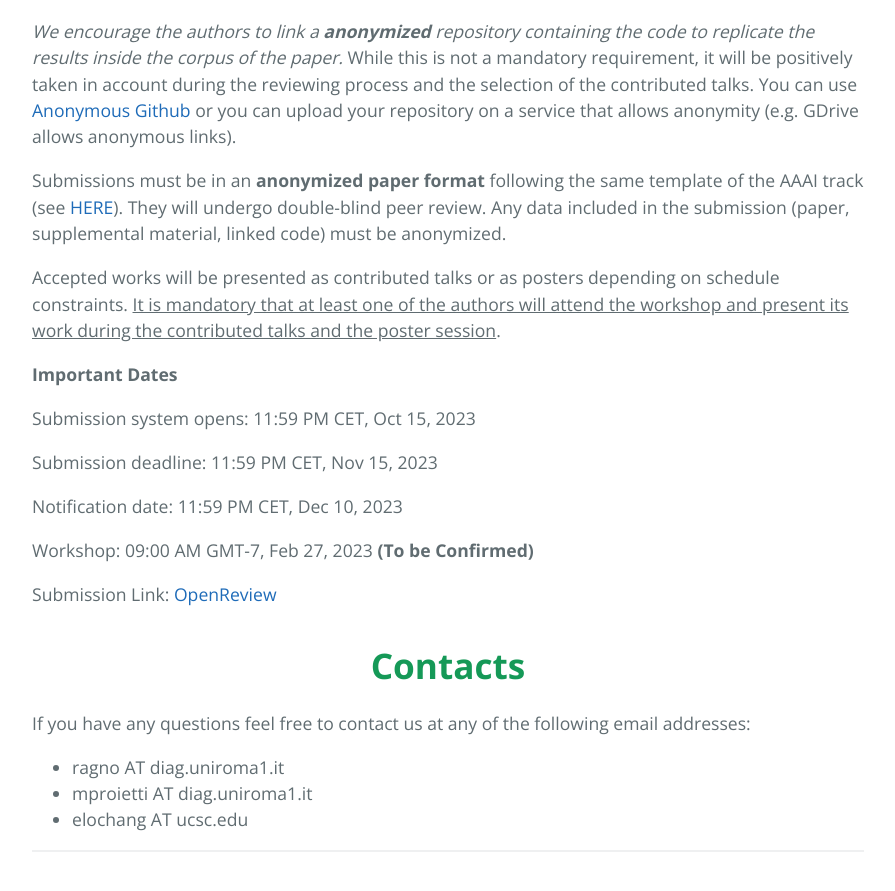
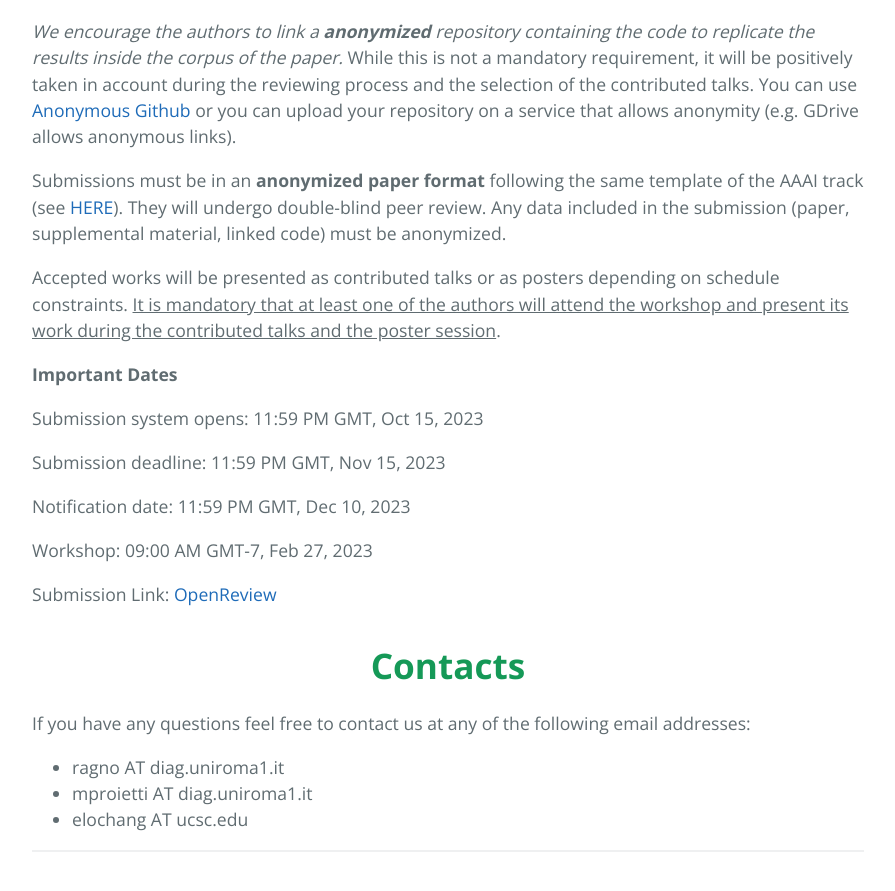
Before and after one commit to XAI4DRL/XAI4DRL.github.io, a Jekyll site: the page built from index.md, in a window 1280 px wide and 900 px high, scrolled down 5009 px. Shown: the top 891 px of the window, without its empty margins (192-1087 px from the left). Built offline with Jekyll 4.4.1, drawn with Linux system fonts in a browser that asks for light colours.

Commit message:
changed time zone

```diff
--- a/index.md
+++ b/index.md
@@ -277,13 +277,13 @@ Accepted works will be presented as contributed talks or as posters depending on
 
 **Important Dates**
 
-Submission system opens: 11:59 PM CET, Oct 15, 2023
+Submission system opens: 11:59 PM GMT, Oct 15, 2023
 
-Submission deadline: 11:59 PM CET, Nov 15, 2023
+Submission deadline: 11:59 PM GMT, Nov 15, 2023
 
-Notification date:  11:59 PM CET, Dec 10, 2023
+Notification date:  11:59 PM GMT, Dec 10, 2023
 
-Workshop: 09:00 AM GMT-7, Feb 27, 2023 **(To be Confirmed)**
+Workshop: 09:00 AM GMT-7, Feb 27, 2023
 
 Submission Link: <a href="https://openreview.net/group?id=AAAI.org/2024/Workshop/XAI4DRL&referrer=%5BHomepage%5D(%2F)">OpenReview</a>
 
```
